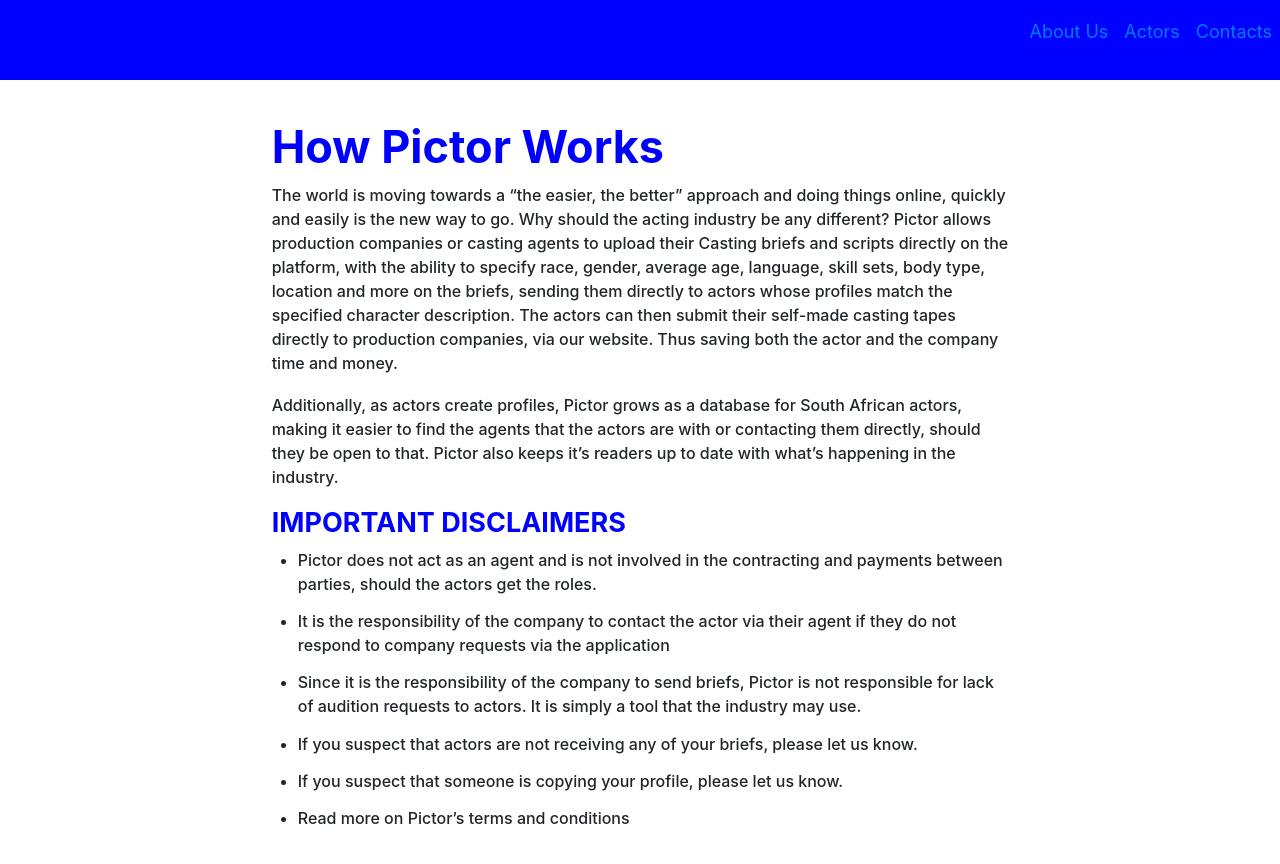
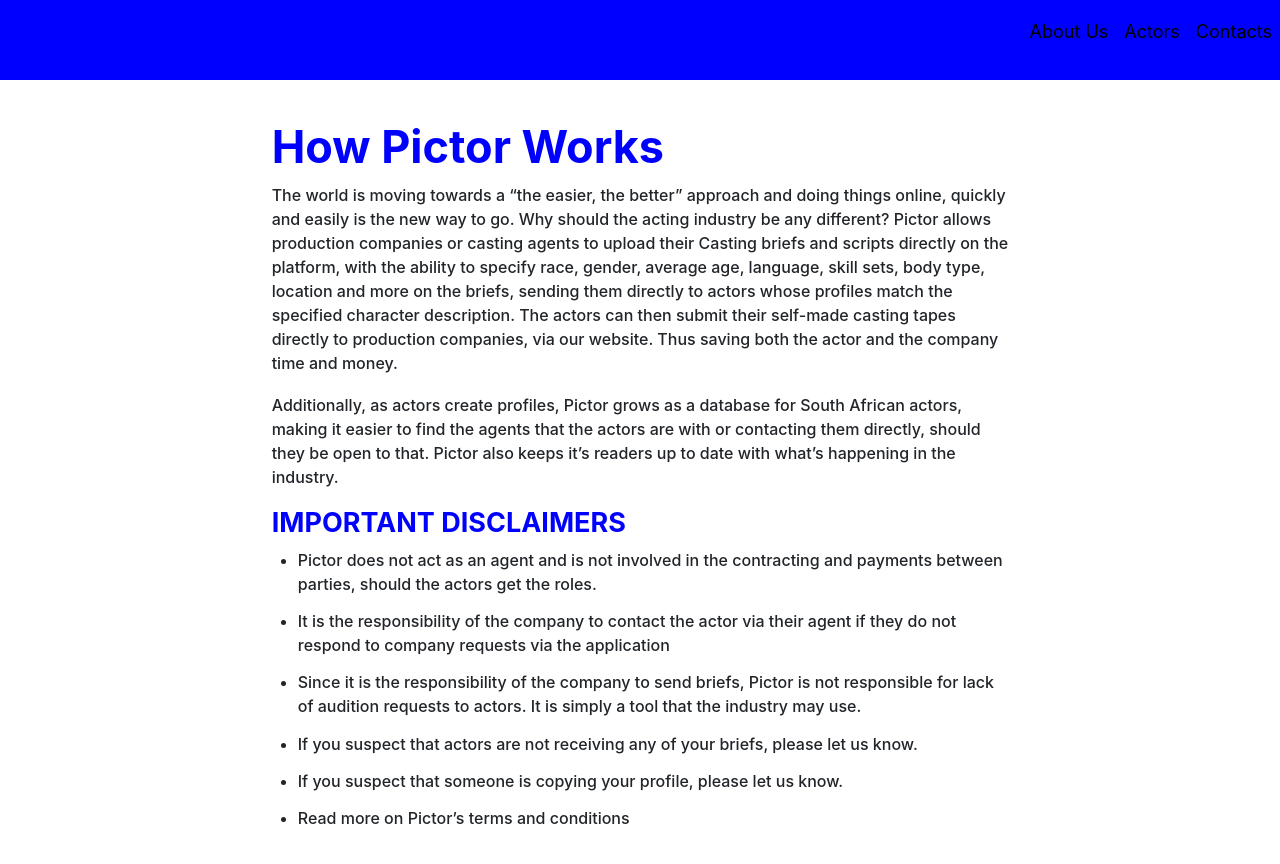
Before and after one commit to NicholasJardine/gatsby_pictor, a Gatsby site: page /about in a window 1280 px wide. Built offline with nearby package versions, Linux system fonts and the light colour scheme; Gatsby itself is replaced by a stand-in of ours.

Commit message:
nav links look better on hover

```diff
--- a/src/components/ui/navbar.js
+++ b/src/components/ui/navbar.js
@@ -33,6 +33,14 @@ const LinksContainer = styled.div`
         li{
             margin: 0 8px;
             color:white;
+            a{
+                color:black;
+                text-decoration:none;
+                &:hover{
+                  color:white;
+                  transition: 200ms ease-in;
+                }
+            }
         }
     }
 `
```
